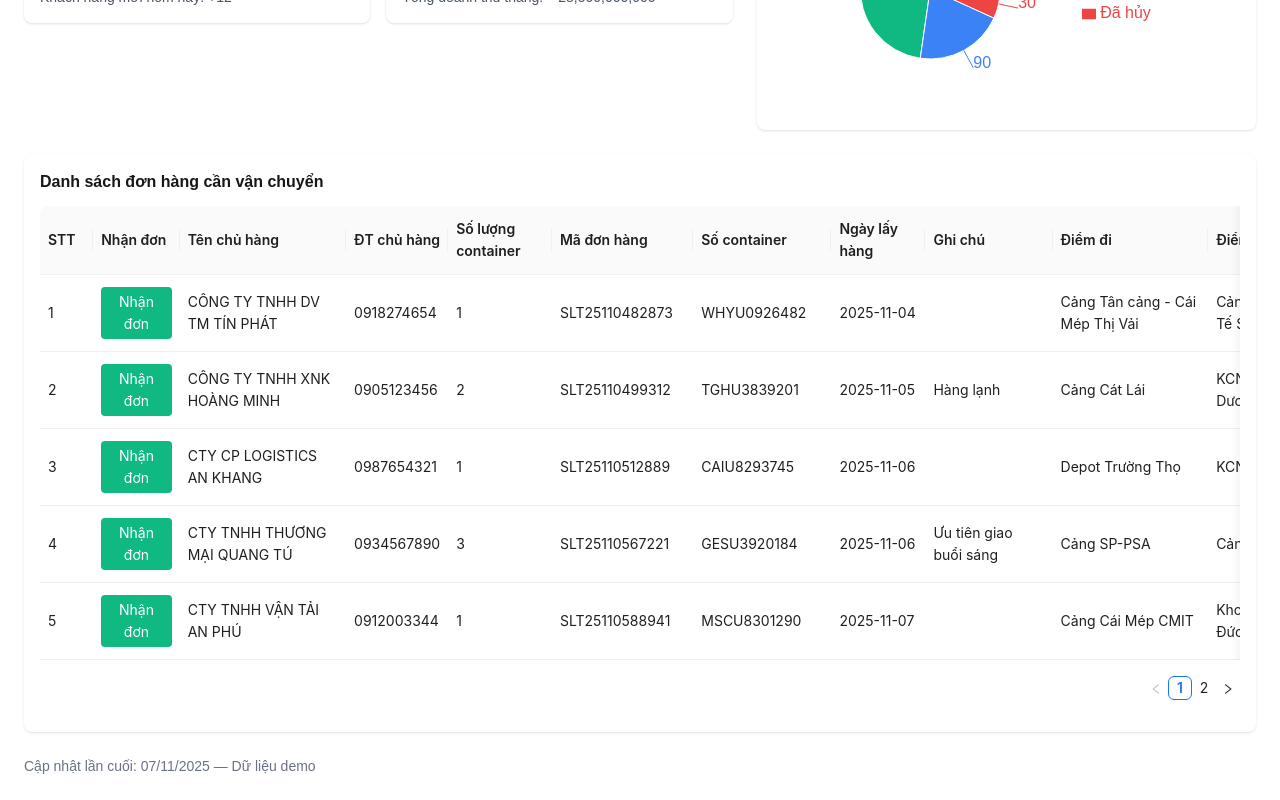
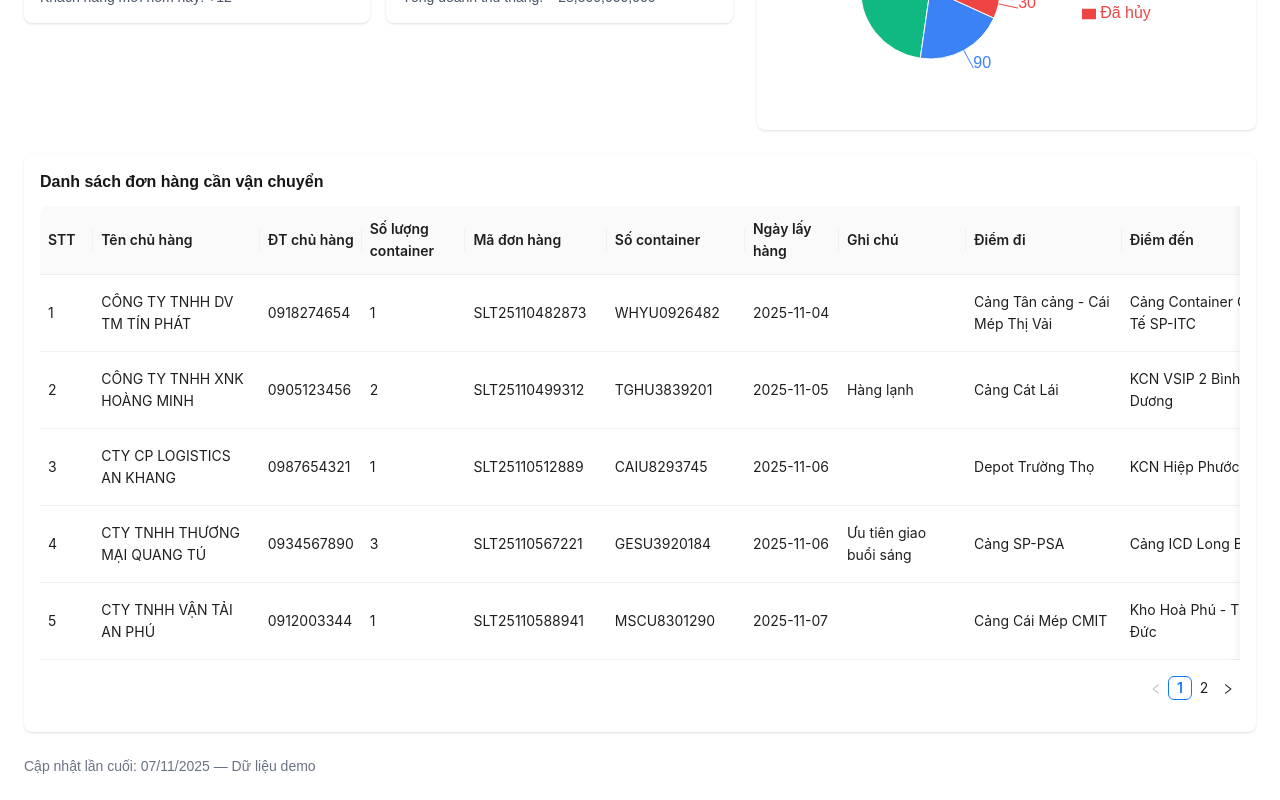
Before and after one commit to Xhoangduy/dashboard, a Next.js app: page / in a window 1280 px wide. Shown: the part 707-1507 px from the top of the page. Built offline with nearby package versions, Linux system fonts and the light colour scheme.

Commit message:
feat: tu-branch

```diff
--- a/src/app/page.tsx
+++ b/src/app/page.tsx
@@ -63,17 +63,6 @@ const STATUS_COLORS: Record<string, string> = {
 
 const columns = [
   { title: "STT", dataIndex: "index", key: "index", width: 60 },
-  {
-    title: "Nhận đơn",
-    dataIndex: "action",
-    key: "action",
-    width: 100,
-    render: () => (
-      <button className="px-2 py-1 bg-[#10B981] text-white rounded">
-        Nhận đơn
-      </button>
-    ),
-  },
   { title: "Tên chủ hàng", dataIndex: "customer", key: "customer", width: 220 },
   { title: "ĐT chủ hàng", dataIndex: "phone", key: "phone" },
   {
@@ -99,6 +88,17 @@ const columns = [
     dataIndex: "weight",
     key: "weight",
     width: 120,
+  },
+    {
+    title: "Nhận đơn",
+    dataIndex: "action",
+    key: "action",
+    width: 100,
+    render: () => (
+      <button className="px-2 py-1 bg-[#10B981] text-white rounded">
+        Nhận đơn
+      </button>
+    ),
   },
 ];
 
@@ -444,7 +444,6 @@ export default function TransportDashboardMockup() {
         <section className="col-span-12">
           <div className="p-4 bg-white rounded-lg shadow">
             <h3 className="font-semibold mb-3">Danh sách đơn hàng cần vận chuyển</h3>
-
             <Table
               columns={columns}
               dataSource={data}
```
